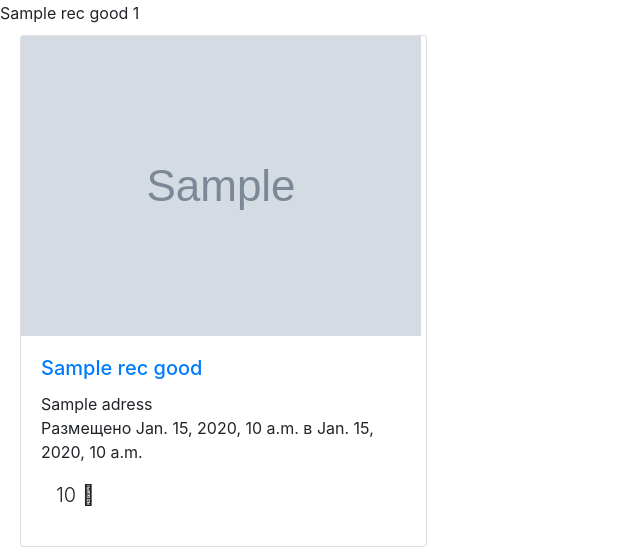
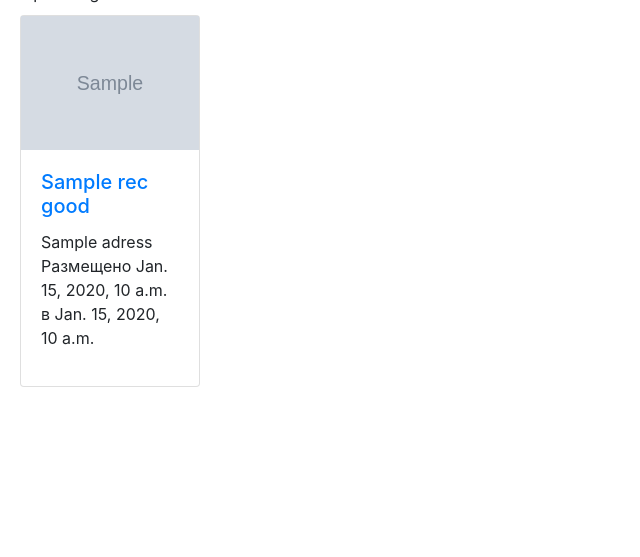
Before and after one commit to Aleksandrinomel/Online-store, a Django app: template mysite/goods/templates/goods/item.html in a window 1280 px wide. Shown: the part 519-1076 px from the top of the page, without its empty margins (0-640 px from the left). After the commit the page ends 906 px from the top, so only its background shows below. Run offline with Django 3.2, Linux system fonts and the light colour scheme; the template is opened without the code that fills it: most values are stand-ins (such as "Sample title", 1, 10 or a date in 2020); grey boxes marked "Sample" are stand-in pictures; some libraries are stand-ins or nearby versions.

Commit message:
changed item

```diff
--- a/mysite/goods/static/css/item.css
+++ b/mysite/goods/static/css/item.css
@@ -1,6 +1,8 @@
+
+
 .item {
-    width: 800px;
+    width: 200px;
     margin-left: 10px;
     padding: 10px;
-    float:inherit;
+    float:left;
 }
--- a/mysite/goods/templates/goods/item.html
+++ b/mysite/goods/templates/goods/item.html
@@ -15,7 +15,7 @@
   </head>
   <body>
 
-      <div class="item">
+      <div class="item2">
           <div class="info-data">
               <h1 class="item-name">{{ good.name }}</h1>
               <p class="id-time-pub">№ {{ good.avito_ad_number }}, размещено {{ good.publication_date }} в {{ good.publication_time }}</p>
@@ -52,15 +52,7 @@
                                 <a href="{% url 'product_card' product_category=product_category good_id=good.avito_ad_number %}"> {{ good.name }}</a></h5>
                             <p class="group inner list-group-item-text">
                                 {{ good.adress }} <br> Размещено {{ good.publication_date }} в {{ good.publication_time }}</p>
-                            <div class="row2">
-                                <div class="col-xs-12 col-md-6">
-                                    <p class="lead">
-                                        <span class="price">{{ good.price }} &#8399;</span>
 
-                                    </p>
-
-                                </div>
-                            </div>
                         </div>
                     </div>
                 </div>
--- a/mysite/proxylist.py
+++ b/mysite/proxylist.py
@@ -1,5 +1,5 @@
 proxies = list()
-with open('proxy.txt') as pr:
+with open('pro.txt') as pr:
     for i in pr:
         if i.count('.') == 3:
             x = i.split()
```
Also changed, not shown: mysite/parser2.0.py (+6 -5 lines).
